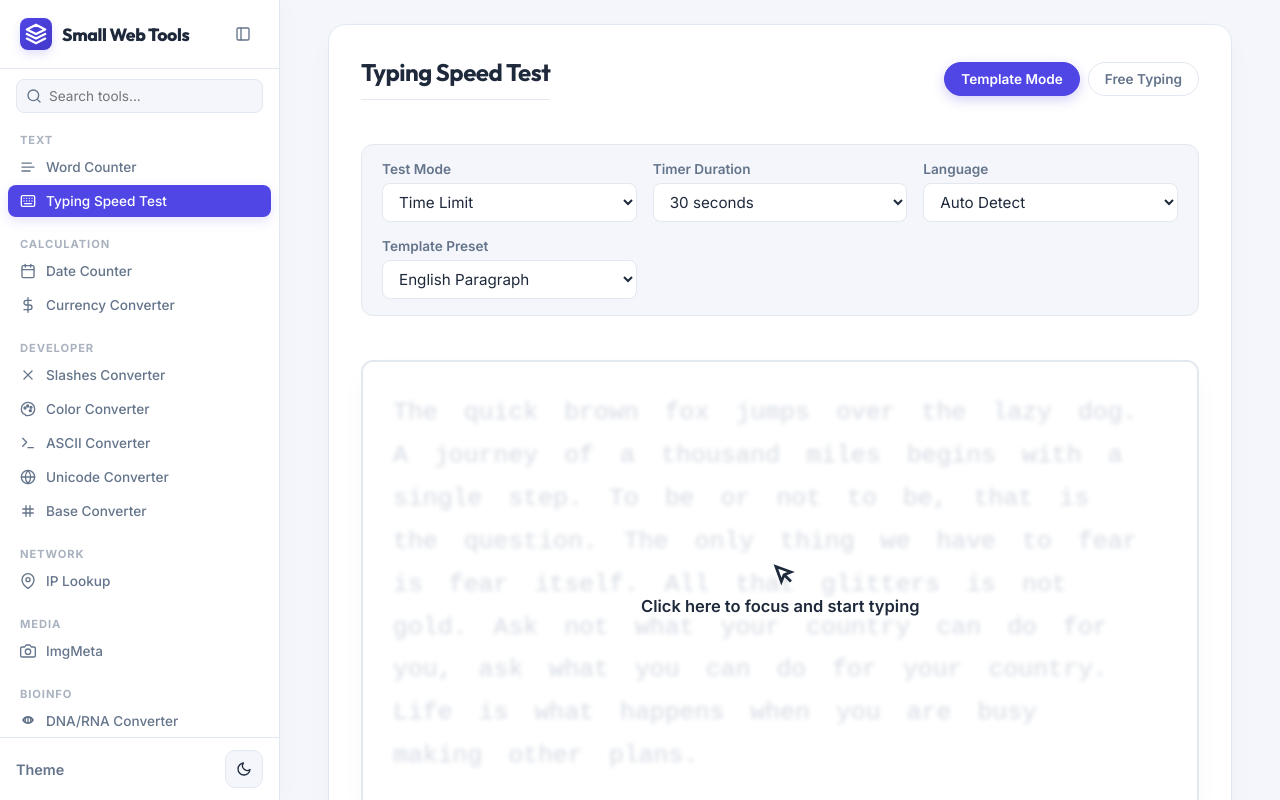
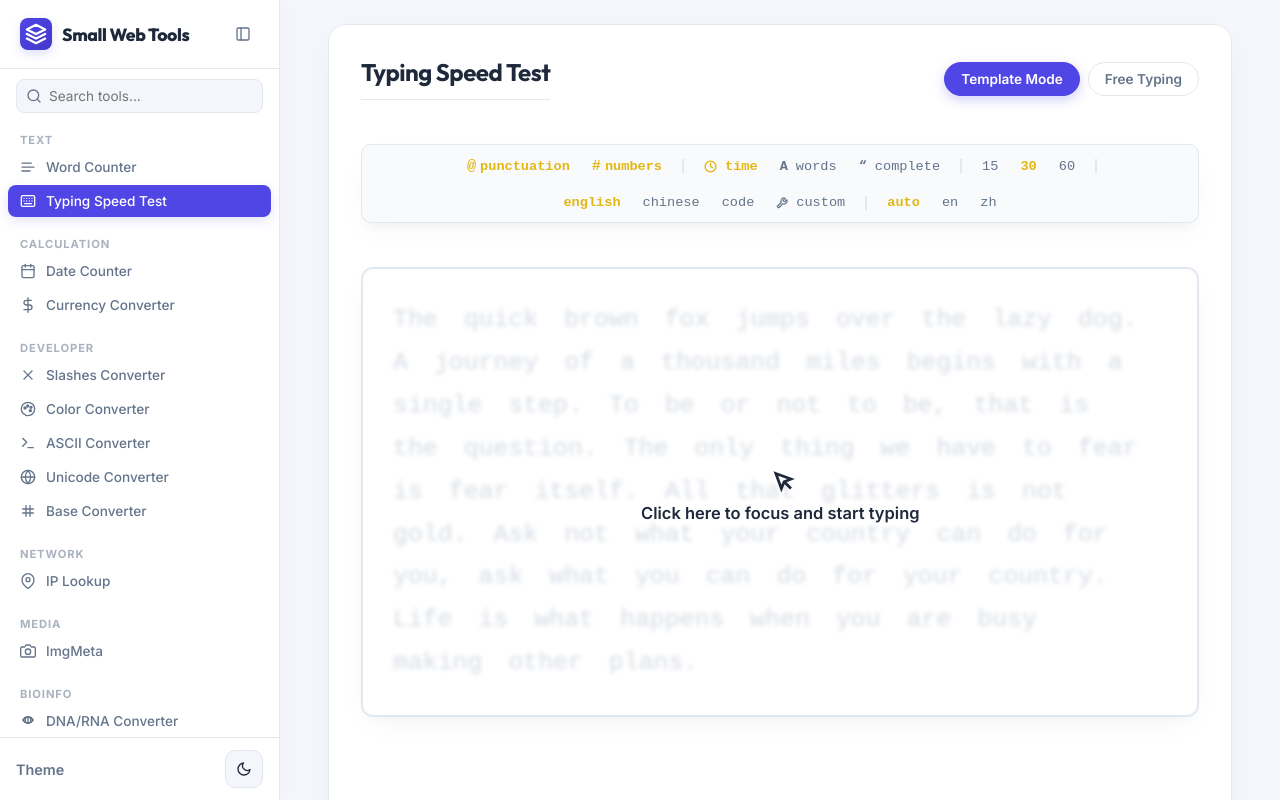
Before and after one commit to hhter2/small-web-tools, a React (Vite) app: page / in a window 1280 px wide. Both pictures are taken after a click on the button "Typing Speed Test". Built offline with nearby package versions, Linux system fonts and the light colour scheme.

Commit message:
A: Style typing test settings like Monkeytype configuration bar

```diff
--- a/src/components/TypingSpeedTest.jsx
+++ b/src/components/TypingSpeedTest.jsx
@@ -88,6 +88,9 @@ export default function TypingSpeedTest() {
   const [selectedPreset, setSelectedPreset] = useState('english'); // 'english', 'chinese', 'code', 'custom'
   const [customText, setCustomText] = useState('');
 
+  const [showPunctuation, setShowPunctuation] = useState(true);
+  const [showNumbers, setShowNumbers] = useState(true);
+
   // Base raw template text
   const [rawTemplateText, setRawTemplateText] = useState(PRESETS.english.text);
 
@@ -144,24 +147,40 @@ export default function TypingSpeedTest() {
     return detectLanguage(mode === 'free' ? typedText : rawTemplateText);
   }, [language, mode, typedText, rawTemplateText]);
 
-  // Sliced template text based on mode and settings
+  // Sliced template text based on mode and settings, applying punctuation and number filters
   const templateText = useMemo(() => {
     if (mode === 'free') return '';
-    if (testType !== 'words') return rawTemplateText;
+
+    let baseText = rawTemplateText;
+
+    // Apply punctuation stripping if unchecked
+    if (!showPunctuation) {
+      baseText = baseText.replace(/[.,\/#!$%\^&\*;:{}=\-_`~()?"'，。？！（）“”‘’：；《》「」『』、]/g, '');
+    }
+
+    // Apply numbers stripping if unchecked
+    if (!showNumbers) {
+      baseText = baseText.replace(/[0-9０１２３４５６７８９]/g, '');
+    }
+
+    // Normalize extra spaces
+    baseText = baseText.replace(/\s+/g, ' ').trim();
+
+    if (testType !== 'words') return baseText;
 
     const isChinese = activeLang === 'chinese';
     if (isChinese) {
-      return rawTemplateText.slice(0, Number(wordTarget));
+      return baseText.slice(0, Number(wordTarget));
     } else {
-      const words = rawTemplateText.split(/\s+/).filter(Boolean);
+      const words = baseText.split(/\s+/).filter(Boolean);
       return words.slice(0, Number(wordTarget)).join(' ');
     }
-  }, [rawTemplateText, testType, wordTarget, activeLang, mode]);
+  }, [rawTemplateText, testType, wordTarget, activeLang, mode, showPunctuation, showNumbers]);
 
   // Reset test when configuration changes
   useEffect(() => {
     resetTest();
-  }, [mode, testType, wordTarget, duration, language]);
+  }, [mode, testType, wordTarget, duration, language, showPunctuation, showNumbers]);
 
   // Parse template into word spans for UI rendering
   const wordsList = useMemo(() => {
@@ -467,67 +486,152 @@ export default function TypingSpeedTest() {
         </div>
       </div>
 
-      {/* Settings Panel */}
+      {/* Settings Panel styled like Monkeytype */}
       {!isTesting && !testFinished && (
-        <div className="typing-settings-panel">
-          <div className="settings-grid">
+        <div className="typing-config-bar">
+          {/* Punctuation & Numbers Toggles (Only in Template Mode) */}
           {mode === 'template' && (
-              <div className="setting-control">
-                <label>Test Mode</label>
-                <select value={testType} onChange={(e) => setTestType(e.target.value)}>
-                  <option value="time">Time Limit</option>
-                  <option value="words">Word Count</option>
-                  <option value="complete">Complete Text</option>
-                </select>
+            <>
+              <div className="config-group">
+                <div
+                  className={`config-item ${showPunctuation ? 'active' : ''}`}
+                  onClick={() => setShowPunctuation(!showPunctuation)}
+                >
+                  <span className="icon">@</span>
+                  <span>punctuation</span>
+                </div>
+                <div
+                  className={`config-item ${showNumbers ? 'active' : ''}`}
+                  onClick={() => setShowNumbers(!showNumbers)}
+                >
+                  <span className="icon">#</span>
+                  <span>numbers</span>
+                </div>
+              </div>
+              <div className="config-separator"></div>
+            </>
+          )}
+
+          {/* Test Modes (Only in Template Mode) */}
+          {mode === 'template' ? (
+            <div className="config-group">
+              <div
+                className={`config-item ${testType === 'time' ? 'active' : ''}`}
+                onClick={() => setTestType('time')}
+              >
+                <svg viewBox="0 0 24 24" fill="none" stroke="currentColor" strokeWidth="2.5" strokeLinecap="round" strokeLinejoin="round" style={{ width: '13px', height: '13px', marginRight: '4px' }}>
+                  <circle cx="12" cy="12" r="10"></circle>
+                  <polyline points="12 6 12 12 16 14"></polyline>
+                </svg>
+                <span>time</span>
+              </div>
+              <div
+                className={`config-item ${testType === 'words' ? 'active' : ''}`}
+                onClick={() => setTestType('words')}
+              >
+                <span style={{ fontWeight: '800', fontSize: '0.85rem', marginRight: '4px' }}>A</span>
+                <span>words</span>
+              </div>
+              <div
+                className={`config-item ${testType === 'complete' ? 'active' : ''}`}
+                onClick={() => setTestType('complete')}
+              >
+                <span style={{ fontWeight: '800', fontSize: '0.85rem', lineHeight: 1, marginRight: '4px' }}>“</span>
+                <span>complete</span>
+              </div>
+            </div>
+          ) : (
+            /* Free mode indicator */
+            <div className="config-group">
+              <div className="config-item active">
+                <svg viewBox="0 0 24 24" fill="none" stroke="currentColor" strokeWidth="2.5" strokeLinecap="round" strokeLinejoin="round" style={{ width: '13px', height: '13px', marginRight: '4px' }}>
+                  <circle cx="12" cy="12" r="10"></circle>
+                  <polyline points="12 6 12 12 16 14"></polyline>
+                </svg>
+                <span>free typing time mode</span>
+              </div>
             </div>
           )}
 
+          <div className="config-separator"></div>
+
+          {/* Test Target (Sub-options based on testType) */}
+          <div className="config-group">
             {((mode === 'template' && testType === 'time') || mode === 'free') && (
-              <div className="setting-control">
-                <label>Timer Duration</label>
-                <select value={duration} onChange={(e) => setDuration(e.target.value)}>
-                  <option value="15">15 seconds</option>
-                  <option value="30">30 seconds</option>
-                  <option value="60">60 seconds</option>
-                </select>
+              <>
+                {['15', '30', '60'].map((t) => (
+                  <div
+                    key={t}
+                    className={`config-item ${duration === t ? 'active' : ''}`}
+                    onClick={() => setDuration(t)}
+                  >
+                    <span>{t}</span>
                   </div>
+                ))}
+              </>
             )}
 
             {mode === 'template' && testType === 'words' && (
-              <div className="setting-control">
-                <label>Word Count Target</label>
-                <select value={wordTarget} onChange={(e) => setWordTarget(e.target.value)}>
-                  <option value="10">10 words</option>
-                  <option value="25">25 words</option>
-                  <option value="50">50 words</option>
-                  <option value="100">100 words</option>
-                </select>
+              <>
+                {['10', '25', '50', '100'].map((w) => (
+                  <div
+                    key={w}
+                    className={`config-item ${wordTarget === w ? 'active' : ''}`}
+                    onClick={() => setWordTarget(w)}
+                  >
+                    <span>{w}</span>
                   </div>
+                ))}
+              </>
             )}
 
-            <div className="setting-control">
-              <label>Language</label>
-              <select value={language} onChange={(e) => setLanguage(e.target.value)}>
-                <option value="auto">Auto Detect</option>
-                <option value="english">English / Code</option>
-                <option value="chinese">Chinese</option>
-              </select>
-            </div>
-
-            {mode === 'template' && (
-              <div className="setting-control">
-                <label>Template Preset</label>
-                <select value={selectedPreset} onChange={(e) => setSelectedPreset(e.target.value)}>
-                  <option value="english">English Paragraph</option>
-                  <option value="chinese">Chinese Classic</option>
-                  <option value="code">Javascript Code</option>
-                  <option value="custom">Custom Text / Uploaded File</option>
-                </select>
+            {mode === 'template' && testType === 'complete' && (
+              <div className="config-item active">
+                <span>full</span>
               </div>
             )}
           </div>
 
-          {mode === 'template' && selectedPreset === 'custom' && (
+          {/* Preset Selector */}
+          {mode === 'template' && (
+            <>
+              <div className="config-separator"></div>
+              <div className="config-group">
+                {['english', 'chinese', 'code', 'custom'].map((preset) => (
+                  <div
+                    key={preset}
+                    className={`config-item ${selectedPreset === preset ? 'active' : ''}`}
+                    onClick={() => setSelectedPreset(preset)}
+                  >
+                    {preset === 'custom' && (
+                      <svg viewBox="0 0 24 24" fill="none" stroke="currentColor" strokeWidth="2.5" strokeLinecap="round" strokeLinejoin="round" style={{ width: '12px', height: '12px', marginRight: '4px' }}>
+                        <path d="M14.7 6.3a1 1 0 0 0 0 1.4l1.6 1.6a1 1 0 0 0 1.4 0l3.77-3.77a6 6 0 0 1-7.94 7.94l-6.91 6.91a2.12 2.12 0 0 1-3-3l6.91-6.91a6 6 0 0 1 7.94-7.94l-3.76 3.76z"></path>
+                      </svg>
+                    )}
+                    <span>{preset}</span>
+                  </div>
+                ))}
+              </div>
+            </>
+          )}
+
+          {/* Language Selector */}
+          <div className="config-separator"></div>
+          <div className="config-group">
+            {['auto', 'english', 'chinese'].map((lang) => (
+              <div
+                key={lang}
+                className={`config-item ${language === lang ? 'active' : ''}`}
+                onClick={() => setLanguage(lang)}
+              >
+                <span>{lang === 'auto' ? 'auto' : lang === 'english' ? 'en' : 'zh'}</span>
+              </div>
+            ))}
+          </div>
+        </div>
+      )}
+
+      {!isTesting && !testFinished && mode === 'template' && selectedPreset === 'custom' && (
         <div className="custom-template-input-container">
           <div className="form-group">
             <label htmlFor="custom-paste-text">Paste Custom Template Text</label>
@@ -548,8 +652,6 @@ export default function TypingSpeedTest() {
               onChange={handleFileUpload}
             />
           </div>
-            </div>
-          )}
         </div>
       )}
 
--- a/src/styles.css
+++ b/src/styles.css
@@ -4216,3 +4216,67 @@ html[data-theme="dark"] .history-table tbody tr:hover {
   font-weight: 700;
   color: #e2b714;
 }
+
+/* Monkeytype Configuration Bar Settings */
+.typing-config-bar {
+  display: flex;
+  justify-content: center;
+  align-items: center;
+  background: #1e2022;
+  border: 1px solid var(--border-color);
+  padding: 10px 20px;
+  border-radius: 10px;
+  font-family: 'Roboto Mono', 'Fira Code', 'Courier New', monospace;
+  font-size: 0.85rem;
+  color: var(--text-muted);
+  margin-bottom: 24px;
+  gap: 16px;
+  user-select: none;
+  flex-wrap: wrap;
+  box-shadow: var(--shadow-card);
+}
+
+html[data-theme="light"] .typing-config-bar {
+  background: #f8fafc;
+}
+
+.config-group {
+  display: flex;
+  align-items: center;
+  gap: 14px;
+}
+
+.config-separator {
+  width: 2px;
+  height: 14px;
+  background: var(--border-color);
+}
+
+.config-item {
+  display: flex;
+  align-items: center;
+  gap: 4px;
+  cursor: pointer;
+  transition: color 0.15s ease, transform 0.1s ease;
+  padding: 2px 4px;
+}
+
+.config-item:hover {
+  color: var(--text-main);
+  transform: scale(1.02);
+}
+
+.config-item.active {
+  color: #e2b714; /* Monkeytype Yellow */
+  font-weight: 600;
+}
+
+.config-item .icon {
+  font-weight: 800;
+  font-size: 0.95rem;
+}
+
+.config-item svg {
+  display: inline-block;
+  vertical-align: middle;
+}
```
Lines whose indentation alone changed are shown as unchanged.
